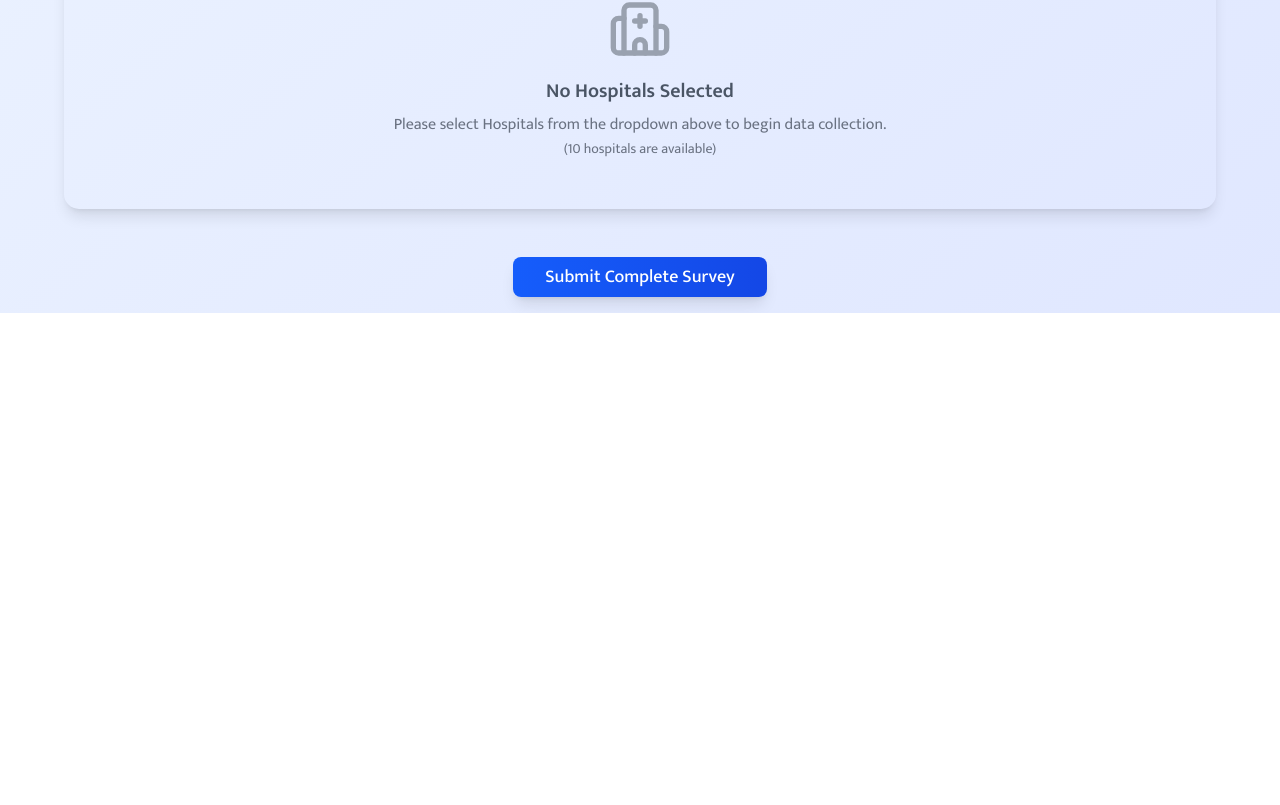
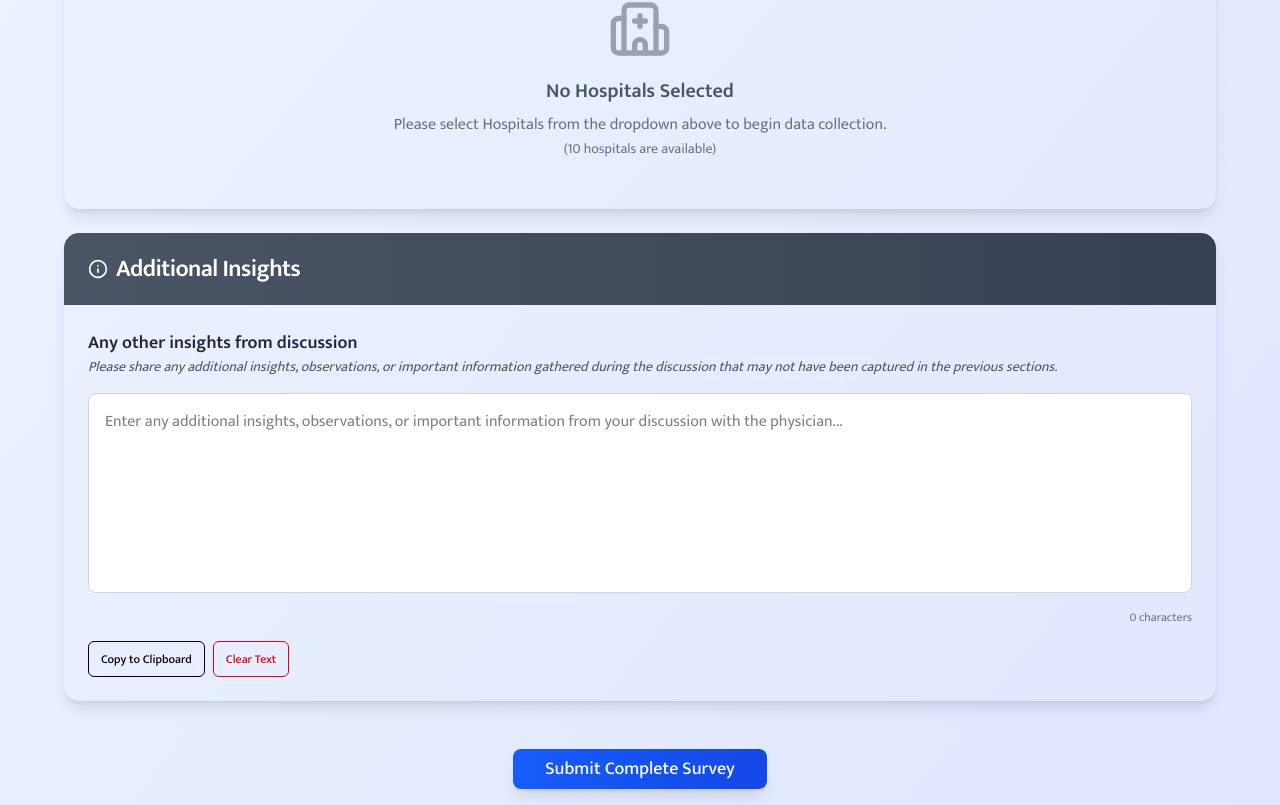
Before and after one commit to SanketImmunoACT/physician-survey-form, a Next.js app: page /form in a window 1280 px wide. Shown: the part 783-1588 px from the top of the page. Before the commit the page ends 1096 px from the top, so only its background shows below. Built offline with nearby package versions, Linux system fonts and the light colour scheme.

Commit message:
Additional Insights section added.

```diff
--- a/src/app/form/page.jsx
+++ b/src/app/form/page.jsx
@@ -28,6 +28,7 @@ import doctors from "@/data/doctors.json";
 import hospitals from "@/data/hospitals.json";
 import { SingleSelect } from "@/components/ui/SingleSelect";
 import * as RadioGroup from "@radix-ui/react-radio-group";
+import toast from "react-hot-toast";
 
 const doctorOptions = doctors;
 
@@ -422,6 +423,7 @@ export default function HealthcareSurveyForm() {
         otherSolidTumours: {},
       },
     },
+    additionalInsights: "",
   });
 
   const [errors, setErrors] = useState({});
@@ -1653,7 +1655,8 @@ export default function HealthcareSurveyForm() {
                                       "700"
                                     )} mb-4`}
                                   >
-                                    Source of Funds: (Out of {monthlyPatients} patients)
+                                    Source of Funds: (Out of {monthlyPatients}{" "}
+                                    patients)
                                   </h4>
                                   {warnings[`${hospitalCode}_sourceFunds`] && (
                                     <div className="mb-4 p-3 bg-red-50 border border-red-200 rounded-lg">
@@ -1688,7 +1691,6 @@ export default function HealthcareSurveyForm() {
                                         placeholder="0"
                                         className="bg-white"
                                       />
-
                                     </div>
                                     <div className="space-y-2">
                                       <Label className="text-sm font-medium">
@@ -2767,237 +2769,81 @@ export default function HealthcareSurveyForm() {
             </Card>
           )}
 
-          {/* Patient Distribution (Table 7) */}
-          {/* <Card className="shadow-lg border-0">
+          {/* Global Query Box - Additional Insights */}
+          <Card className="shadow-lg border-0">
             <CardHeader className="bg-gradient-to-r from-gray-600 to-gray-700 text-white">
               <CardTitle className="flex items-center gap-2">
-                <BarChart3 className="w-5 h-5" />
-                Patient Distribution
+                <Info className="w-5 h-5" />
+                Additional Insights
               </CardTitle>
             </CardHeader>
             <CardContent className="p-6">
-              <div className="grid grid-cols-1 md:grid-cols-2 gap-6">
-                <div className="space-y-4">
-                  <div className="space-y-2">
-                    <Label
-                      htmlFor="allPatients"
-                      className="text-sm font-medium"
+              <div className="space-y-4">
+                <div className="space-y-2">
+                  <Label className="text-lg font-semibold text-gray-800">
+                    Any other insights from discussion
+                  </Label>
+                  <p className="text-sm text-gray-600 italic">
+                    Please share any additional insights, observations, or
+                    important information gathered during the discussion that
+                    may not have been captured in the previous sections.
+                  </p>
+                </div>
+
+                <div className="relative">
+                  <textarea
+                    className="w-full min-h-[200px] p-4 border border-gray-300 rounded-lg resize-none focus:outline-none focus:ring-2 focus:ring-purple-500 focus:border-transparent transition-all duration-200 bg-white"
+                    placeholder="Enter any additional insights, observations, or important information from your discussion with the physician..."
+                    value={formData.additionalInsights || ""}
+                    onChange={(e) =>
+                      handleInputChange("additionalInsights", e.target.value)
+                    }
+                    style={{
+                      minHeight: "200px",
+                      maxHeight: "400px",
+                    }}
+                  />
+
+                  {/* Character counter */}
+                  <div className="flex justify-end mt-2 text-xs text-gray-500">
+                    <span>
+                      {formData.additionalInsights?.length || 0} characters
+                    </span>
+                  </div>
+
+                  {/* Interactive features */}
+                  <div className="mt-4 flex flex-wrap gap-2">
+                    <Button
+                      type="button"
+                      variant="outline"
+                      size="sm"
+                      onClick={() => {
+                        const insights = formData.additionalInsights || "";
+                        if (insights.length > 0) {
+                          navigator.clipboard.writeText(insights);
+                          toast.success("Additional insights copied to clipboard!");
+                        }
+                      }}
+                      className="text-xs cursor-pointer"
                     >
-                      % ALL patients
-                    </Label>
-                    <Input
-                      id="allPatients"
-                      type="number"
-                      min="0"
-                      value={formData.patientDistribution.allPatients}
-                      onChange={(e) =>
-                        handlePatientDistributionChange(
-                          "allPatients",
-                          e.target.value
-                        )
+                      Copy to Clipboard
+                    </Button>
+                    <Button
+                      type="button"
+                      variant="outline"
+                      size="sm"
+                      onClick={() =>
+                        handleInputChange("additionalInsights", "")
                       }
-                      placeholder="0"
-                      className={
-                        patientDistributionTotal > 100
-                          ? "border-red-500 focus:border-red-500"
-                          : patientDistributionTotal === 100
-                          ? "border-green-500 focus:border-green-500"
-                          : ""
-                      }
-                    />
-                  </div>
-
-                  <div className="space-y-2">
-                    <Label
-                      htmlFor="nhlPatients"
-                      className="text-sm font-medium"
+                      className="text-xs text-red-600 hover:text-red-700 cursor-pointer"
                     >
-                      % NHL Patients
-                    </Label>
-                    <Input
-                      id="nhlPatients"
-                      type="number"
-                      min="0"
-                      value={formData.patientDistribution.nhlPatients}
-                      onChange={(e) =>
-                        handlePatientDistributionChange(
-                          "nhlPatients",
-                          e.target.value
-                        )
-                      }
-                      placeholder="0"
-                      className={
-                        patientDistributionTotal > 100
-                          ? "border-red-500 focus:border-red-500"
-                          : patientDistributionTotal === 100
-                          ? "border-green-500 focus:border-green-500"
-                          : ""
-                      }
-                    />
-                  </div>
-
-                  <div className="space-y-2">
-                    <Label htmlFor="mmPatients" className="text-sm font-medium">
-                      % MM Patients
-                    </Label>
-                    <Input
-                      id="mmPatients"
-                      type="number"
-                      min="0"
-                      value={formData.patientDistribution.mmPatients}
-                      onChange={(e) =>
-                        handlePatientDistributionChange(
-                          "mmPatients",
-                          e.target.value
-                        )
-                      }
-                      placeholder="0"
-                      className={
-                        patientDistributionTotal > 100
-                          ? "border-red-500 focus:border-red-500"
-                          : patientDistributionTotal === 100
-                          ? "border-green-500 focus:border-green-500"
-                          : ""
-                      }
-                    />
-                  </div>
-                </div>
-
-                <div className="space-y-4">
-                  <div className="space-y-2">
-                    <Label
-                      htmlFor="otherHematMalignancies"
-                      className="text-sm font-medium"
-                    >
-                      % Other Hemat malignancies
-                    </Label>
-                    <Input
-                      id="otherHematMalignancies"
-                      type="number"
-                      min="0"
-                      value={
-                        formData.patientDistribution.otherHematMalignancies
-                      }
-                      onChange={(e) =>
-                        handlePatientDistributionChange(
-                          "otherHematMalignancies",
-                          e.target.value
-                        )
-                      }
-                      placeholder="0"
-                      className={
-                        patientDistributionTotal > 100
-                          ? "border-red-500 focus:border-red-500"
-                          : patientDistributionTotal === 100
-                          ? "border-green-500 focus:border-green-500"
-                          : ""
-                      }
-                    />
-                  </div>
-
-                  <div className="space-y-2">
-                    <Label
-                      htmlFor="glioblastomas"
-                      className="text-sm font-medium"
-                    >
-                      % Glioblastomas
-                    </Label>
-                    <Input
-                      id="glioblastomas"
-                      type="number"
-                      min="0"
-                      value={formData.patientDistribution.glioblastomas}
-                      onChange={(e) =>
-                        handlePatientDistributionChange(
-                          "glioblastomas",
-                          e.target.value
-                        )
-                      }
-                      placeholder="0"
-                      className={
-                        patientDistributionTotal > 100
-                          ? "border-red-500 focus:border-red-500"
-                          : patientDistributionTotal === 100
-                          ? "border-green-500 focus:border-green-500"
-                          : ""
-                      }
-                    />
-                  </div>
-
-                  <div className="space-y-2">
-                    <Label
-                      htmlFor="otherSolidTumours"
-                      className="text-sm font-medium"
-                    >
-                      % Other solid tumours
-                    </Label>
-                    <Input
-                      id="otherSolidTumours"
-                      type="number"
-                      min="0"
-                      value={formData.patientDistribution.otherSolidTumours}
-                      onChange={(e) =>
-                        handlePatientDistributionChange(
-                          "otherSolidTumours",
-                          e.target.value
-                        )
-                      }
-                      placeholder="0"
-                      className={
-                        patientDistributionTotal > 100
-                          ? "border-red-500 focus:border-red-500"
-                          : patientDistributionTotal === 100
-                          ? "border-green-500 focus:border-green-500"
-                          : ""
-                      }
-                    />
+                      Clear Text
+                    </Button>
                   </div>
                 </div>
               </div>
-
-              <Separator className="my-6" />
-
-              <div className="flex justify-between items-center bg-indigo-50 p-4 rounded-lg">
-                <span className="text-lg font-medium">
-                  Total Patient Distribution:
-                </span>
-                <span
-                  className={`text-2xl font-bold ${
-                    patientDistributionTotal > 100
-                      ? "text-red-600"
-                      : patientDistributionTotal === 100
-                      ? "text-green-600"
-                      : "text-indigo-600"
-                  }`}
-                >
-                  {patientDistributionTotal}%
-                </span>
-              </div>
-
-              {warnings.patientDistribution && (
-                <div className="mt-4 p-4 bg-red-50 border border-red-200 rounded-lg">
-                  <div className="flex items-center gap-2">
-                    <Info className="w-5 h-5 text-red-600" />
-                    <span className="text-red-800 font-medium">
-                      {warnings.patientDistribution}
-                    </span>
-                  </div>
-                </div>
-              )}
-
-              {patientDistributionTotal === 100 &&
-                !warnings.patientDistribution && (
-                  <div className="mt-4 p-4 bg-green-50 border border-green-200 rounded-lg">
-                    <div className="flex items-center gap-2">
-                      <ShieldCheck className="w-5 h-5 text-green-600" />
-                      <span className="text-green-800 font-medium">
-                        Perfect! Patient distribution totals exactly 100%
-                      </span>
-                    </div>
-                  </div>
-                )}
             </CardContent>
-          </Card> */}
+          </Card>
 
           {/* Submit Button */}
           <div className="flex justify-center pt-6">
```
